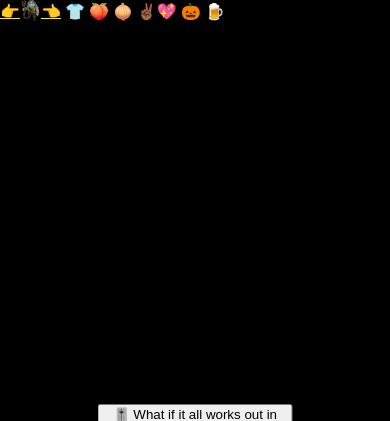
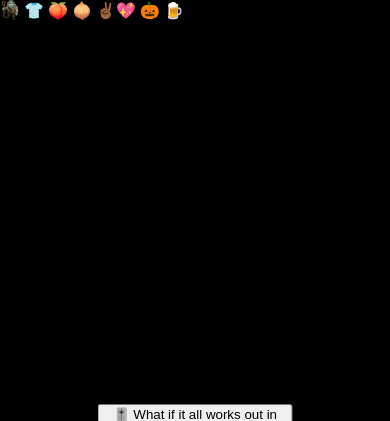
Before and after one commit to kr-ish/handsome, a Flask app: template templates/atl.html in a window 390 px wide. Shown: the top 421 px of the page. Run offline with Flask 2, Linux system fonts and the light colour scheme; the template is opened without the code that fills it: most values are stand-ins (such as "Sample title", 1, 10 or a date in 2020); some libraries are stand-ins or nearby versions; some web fonts are replaced.

Commit message:
20px bc mobile is still incorrect but this looks better on desktop

```diff
--- a/static/style.css
+++ b/static/style.css
@@ -43,8 +43,8 @@
 #navbar img {
   /* float: none; */
   vertical-align: bottom;
-  width: 21px;
-  height: 21px;
+  width: 20px;
+  height: 20px;
 }
 
 body {
```
